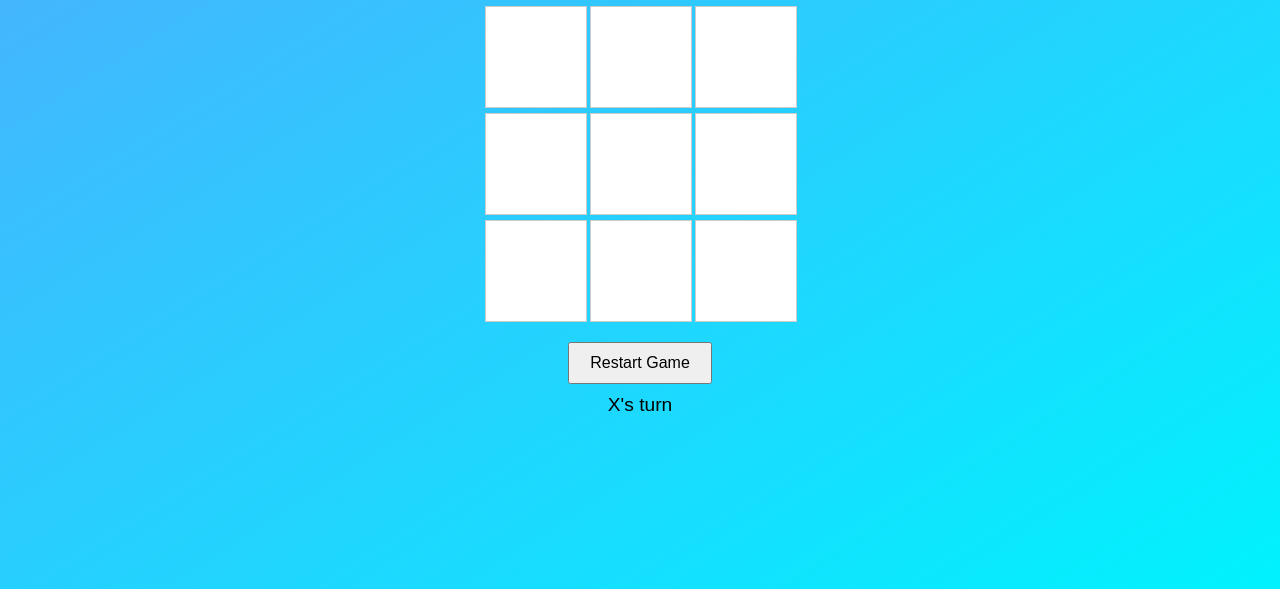
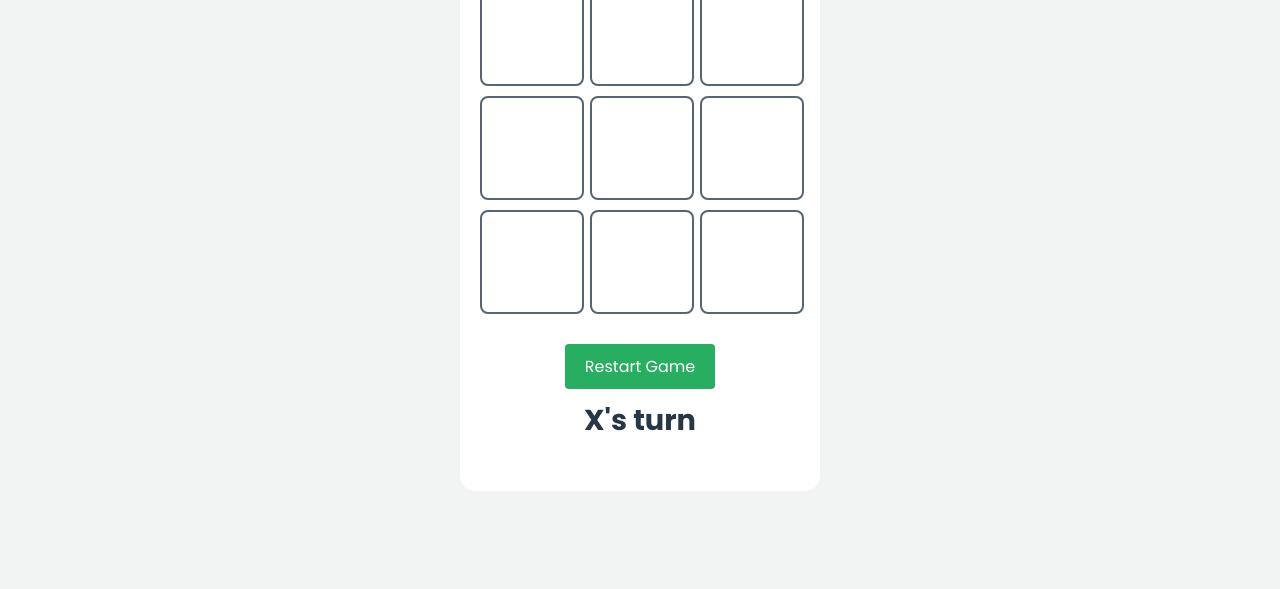
Before and after one commit to SahilShelke/tic-tac-toe-bot-vs-player, a plain HTML site: page index.html in a window 1280 px wide. Shown: the part 227-816 px from the top of the page. Drawn offline with Linux system fonts and the light colour scheme.

Commit message:
added style.css

```diff
--- a/style.css
+++ b/style.css
@@ -1,20 +1,28 @@
+@import url("https://fonts.googleapis.com/css2?family=Poppins:wght@200;300;400;500;600;700&display=swap");
 body {
-    font-family: Arial, sans-serif;
+    font-family: "Poppins", sans-serif;;
     display: flex;
     justify-content: center;
     align-items: center;
     height: 100vh;
-    background: linear-gradient(to bottom right, #4facfe, #00f2fe);
+    background-color: #F2F4F4;
+  }
+
+  .h1{
+    color: #0581f6;
   }
 
   .container {
     text-align: center;
+    background-color: #fff;
+    padding: 20px;
+    border-radius: 15px;
   }
 
   .board {
     display: grid;
     grid-template-columns: repeat(3, 100px);
-    grid-gap: 5px;
+    grid-gap: 10px;
     margin-top: 20px;
   }
 
@@ -22,12 +30,13 @@ body {
     width: 100px;
     height: 100px;
     background-color: #fff;
-    border: 1px solid #ccc;
+    border: 2px solid #566573;
     display: flex;
     justify-content: center;
     align-items: center;
     font-size: 2em;
     cursor: pointer;
+    border-radius: 8px
   }
 
   .cell:hover {
@@ -35,7 +44,7 @@ body {
   }
 
   button {
-    margin-top: 20px;
+    margin-top: 30px;
     padding: 10px 20px;
     font-size: 1em;
     cursor: pointer;
@@ -43,5 +52,15 @@ body {
 
   #status {
     margin-top: 10px;
-    font-size: 1.2em;
+    font-size: 1.8em;
+    color: #273746;
+    font-weight: bold;
   }
+
+  #restart{
+    color: #ffffff;
+    background-color: #27AE60;
+    border: 0;
+    border-radius: 4px;
+    font-family: "Poppins", sans-serif;
+  }
```
